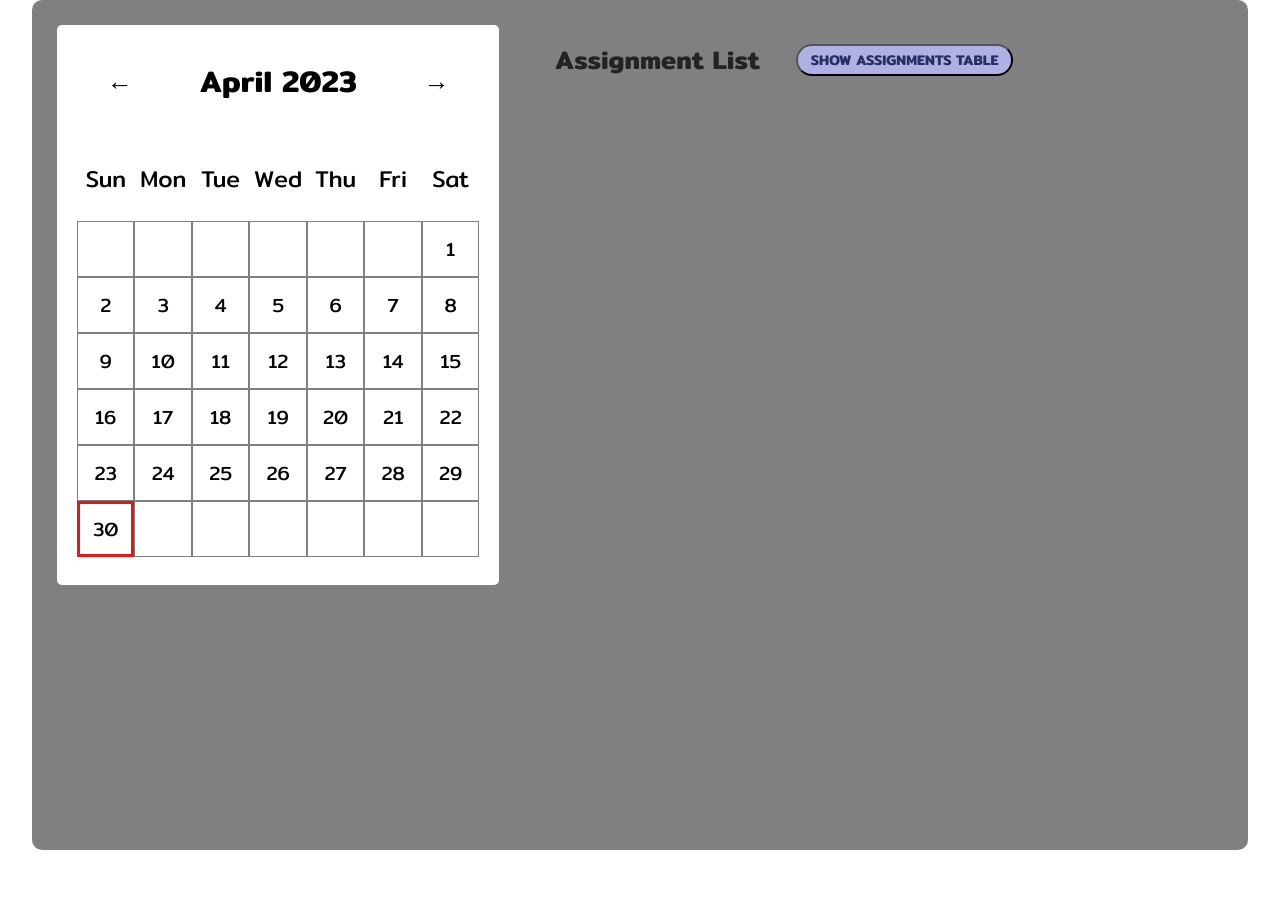
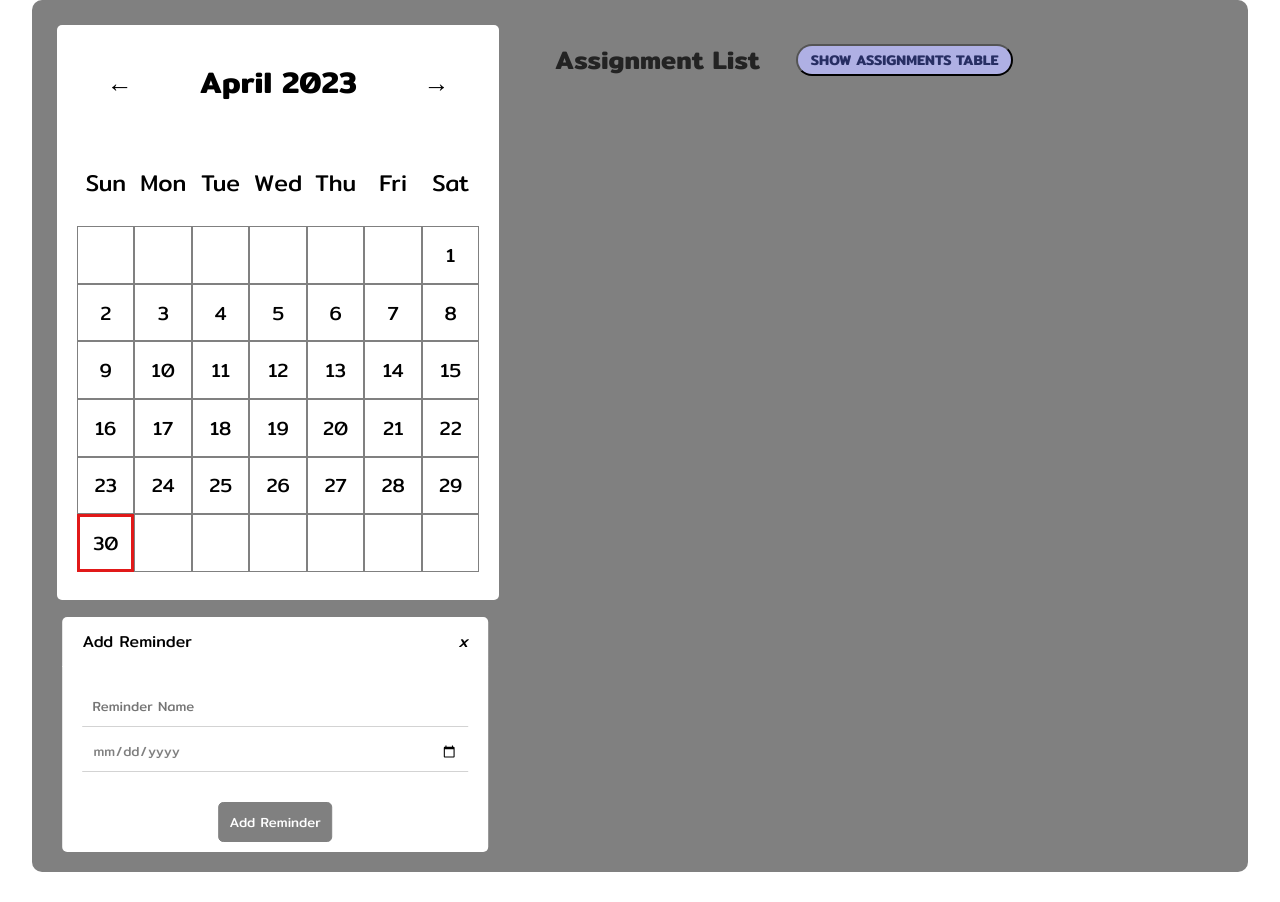
Before and after one commit to inecrft/ComEngEss-project, a plain HTML site: page frontend/home.html in a window 1280 px wide. Before the commit the page ends 880 px from the top, so only its background shows below. Drawn offline with Linux system fonts and the light colour scheme; no server answers.

Commit message:
Add add reminder box

```diff
--- a/frontend/home.html
+++ b/frontend/home.html
@@ -32,6 +32,25 @@
           <div class="days"></div>
 
         </div>
+
+        <div class="add-reminder-wrapper active">
+          <div class="add-reminder-header">
+            <div class="title">Add Reminder</div>
+            <i class="close">x</i>
+          </div>
+          <div class="add-reminder-body">
+            <div class="add-reminder-input">
+              <input type="text" name="reminder-name" id="reminder-name" placeholder="Reminder Name">
+            </div>
+            <div class="add-reminder-input">
+              <input type="date" id="reminder-date" name="reminder-date" class="reminder-date">
+            </div>
+          </div>
+          <div class="add-reminder-footer">
+            <button class="add-reminder-btn">Add Reminder</button>
+          </div>
+        </div>
+
       </div>
 
       <div class="right">
--- a/frontend/style.css
+++ b/frontend/style.css
@@ -17,7 +17,7 @@ body {
 .container {
     position: relative;
     width: 95%;
-    min-height: 850px;
+    height: 872px;
     margin: 0 auto;
     padding: 5px;
     display: flex;
@@ -143,7 +143,7 @@ body {
 .assignments {
     width: 100%;
     height: 100%;
-    max-height: 80%;
+    max-height: 90%;
     overflow-x: hidden;
     overflow-y: auto;
     display: flex;
@@ -204,3 +204,73 @@ a {
     margin-left: 15px;
     pointer-events: none;
 } */
+
+.add-reminder-wrapper {
+    position: absolute;
+    bottom: 20px;
+    left: 20%;
+    width: 35%;
+    max-height: 0px;
+    overflow: hidden;
+    border-radius: 5px;
+    background-color: white;
+    transform: translate(-50%);
+    transition: max-height 0.5s;
+}
+.add-reminder-wrapper.active {
+    max-height: 300px;
+}
+.add-reminder-header {
+    width: 100%;
+    height: 50px;
+    display: flex;
+    align-items: center;
+    justify-content: space-between;
+    padding: 0 20px;
+    color: black;
+    border-bottom: 1px solid white;
+}
+.add-reminder-header .close {
+    cursor: pointer;
+}
+.add-reminder-body {
+    width: 100%;
+    height: 100%;
+    display: flex;
+    flex-direction: column;
+    gap: 5px;
+    padding: 20px;
+}
+.add-reminder-body .add-reminder-input {
+    width: 100%;
+    height: 40px;
+    display: flex;
+    align-items: center;
+    justify-content: space-between;
+    gap: 10px;
+}
+.add-reminder-body .add-reminder-input input {
+    width: 100%;
+    height: 100%;
+    outline: none;
+    border: none;
+    border-bottom: 1px solid lightgrey;
+    padding: 0 10px;
+    color: grey;
+}
+.add-reminder-footer {
+    display: flex;
+    align-items: center;
+    justify-content: center;
+    padding: 10px;
+}
+.add-reminder-btn {
+    height: 40px;
+    outline: none;
+    border: 1px solid grey;
+    color: white;
+    background-color: grey;
+    border-radius: 5px;
+    cursor: pointer;
+    padding: 5px 10px;
+}
```
Also changed, not shown: frontend/script_cv.js (indentation only).
